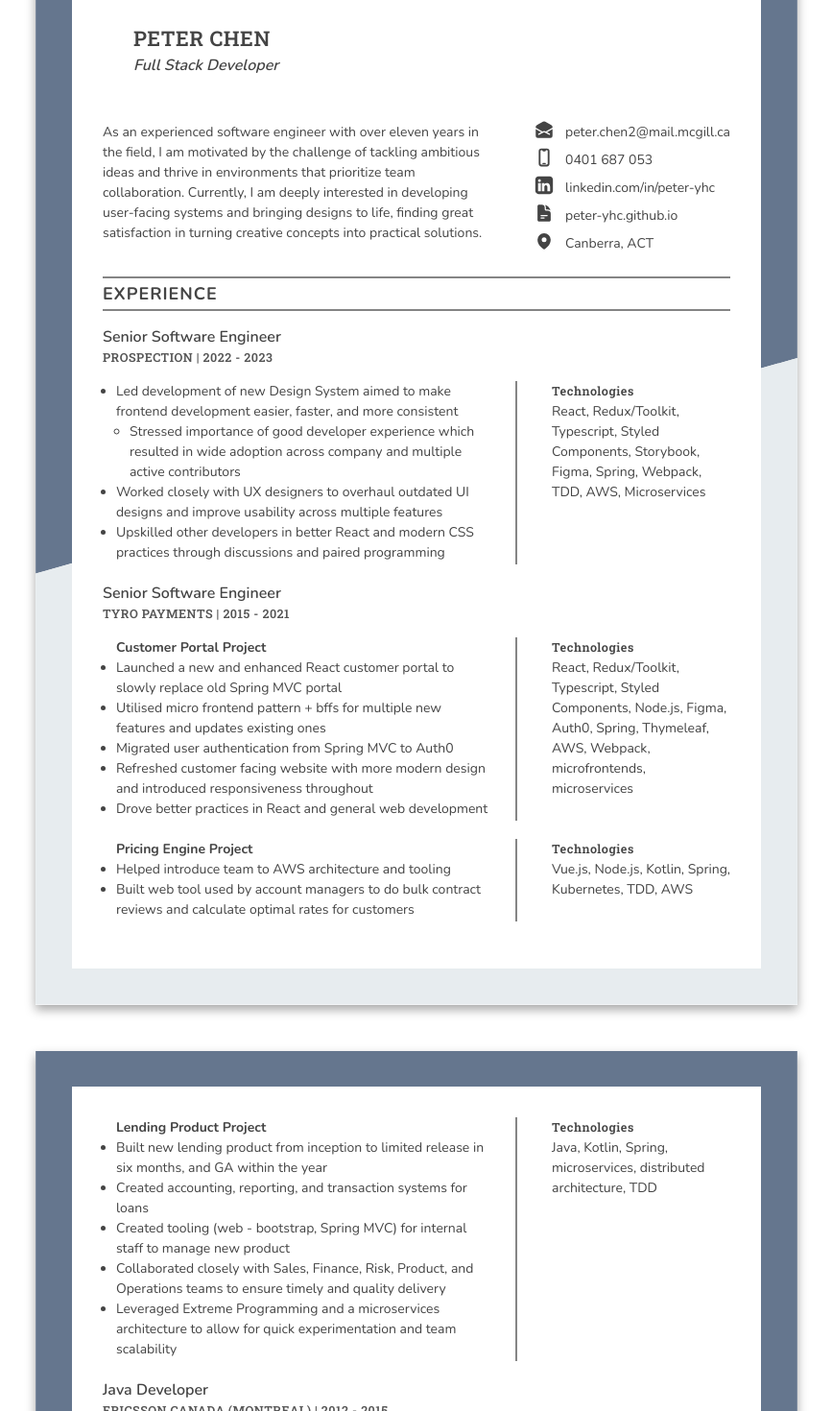
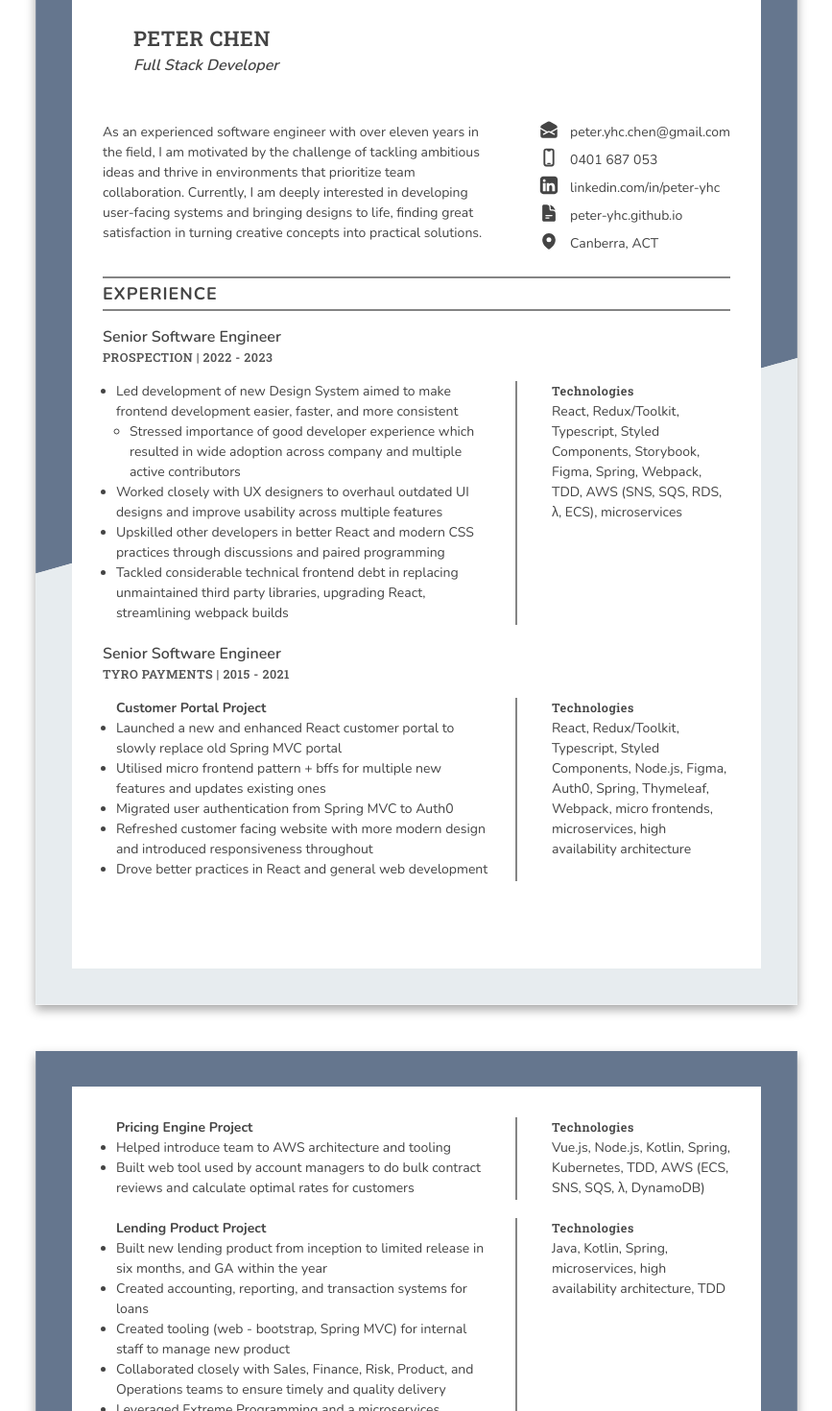
Before and after one commit to peter-yhc/peter-yhc.github.io, a React (Vite) app: page / in a window 1280 px wide. Shown: the part 140-1610 px from the top of the page at 96% size, without its empty margins (206-1073 px from the left). Built offline with nearby package versions, Linux system fonts and the light colour scheme.

Commit message:
minor updates

```diff
--- a/src/sections/bio/components/Contact.tsx
+++ b/src/sections/bio/components/Contact.tsx
@@ -21,7 +21,7 @@ export default function Contact() {
   return (
     <ContactContainer>
       <EnvelopeOpenIcon width={20} />
-      <span>peter.chen2@mail.mcgill.ca</span>
+      <span>peter.yhc.chen@gmail.com</span>
       <DevicePhoneMobileIcon width={20} />
       <span>0401 687 053</span>
       <svg xmlns='http://www.w3.org/2000/svg' fill='none' viewBox='0 0 24 24' height='20' width='20'>
@@ -42,41 +42,3 @@ export default function Contact() {
   )
     ;
 }
-
-
-// <Table>
-//   <tbody>
-//   <Tr>
-//     <Td><EnvelopeOpenIcon /></Td>
-//     <Td>peter.chen2@mail.mcgill.ca</Td>
-//   </Tr>
-//   <Tr>
-//     <Td><DevicePhoneMobileIcon /> </Td>
-//     <Td>0401 687 053</Td>
-//   </Tr>
-//   <Tr>
-//     <Td>
-//       <svg xmlns='http://www.w3.org/2000/svg' fill='none' viewBox='0 0 24 24' height='24' width='24'>
-//         <path fill='#444444' fill-rule='evenodd'
-//               d='M5 1C2.79086 1 1 2.79086 1 5V19C1 21.2091 2.79086 23 5 23H19C21.2091 23 23 21.2091 23 19V5C23 2.79086 21.2091 1 19 1H5ZM6.20455 7.90909C7.14594 7.90909 7.90909 7.14594 7.90909 6.20455C7.90909 5.26315 7.14594 4.5 6.20455 4.5C5.26315 4.5 4.5 5.26315 4.5 6.20455C4.5 7.14594 5.26315 7.90909 6.20455 7.90909ZM7.90909 19.5V9.27273H4.5V19.5H7.90909ZM12.3409 9.27273H9.27273V19.5H12.3409V13.3304C12.7362 12.6876 13.418 12 14.3864 12C15.75 12 16.0909 13.3636 16.0909 14.0455V19.5H19.5V14.0455C19.5 12.2184 18.7025 9.27273 15.75 9.27273C13.8721 9.27273 12.8294 9.95784 12.3409 10.5996V9.27273Z'
-//               clip-rule='evenodd'></path>
-//       </svg>
-//     </Td>
-//     <Td>
-//       <InvisibleLink href='https://linkedin.com/in/peter-yhc' target='_blank'>
-//         linkedin.com/in/peter-yhc
-//       </InvisibleLink></Td>
-//   </Tr>
-//   <Tr>
-//     <Td><DocumentTextIcon /></Td>
-//     <Td>
-//       <InvisibleLink href='https://peter-yhc.github.io/' target='_blank'>
-//         peter-yhc.github.io
-//       </InvisibleLink></Td>
-//   </Tr>
-//   <Tr>
-//     <Td><MapPinIcon /></Td>
-//     <Td>Canberra, ACT</Td>
-//   </Tr>
-//   </tbody>
-// </Table>
--- a/src/sections/experience/Experience1.tsx
+++ b/src/sections/experience/Experience1.tsx
@@ -27,9 +27,14 @@ export default function Experience1() {
           <li>Upskilled other developers in better React and modern CSS practices through discussions and paired
             programming
           </li>
+          <li>
+            Tackled considerable technical frontend debt in replacing unmaintained third party libraries, upgrading
+            React, streamlining webpack builds
+          </li>
         </ul>
         <Skills>
-          React, Redux/Toolkit, Typescript, Styled Components, Storybook, Figma, Spring, Webpack, TDD, AWS, Microservices
+          React, Redux/Toolkit, Typescript, Styled Components, Storybook, Figma, Spring, Webpack, TDD, AWS (SNS, SQS,
+          RDS, λ, ECS), microservices
         </Skills>
       </JobContent>
       <H3>Senior Software Engineer</H3>
@@ -46,20 +51,8 @@ export default function Experience1() {
           <li>Drove better practices in React and general web development</li>
         </ul>
         <Skills>
-          React, Redux/Toolkit, Typescript, Styled Components, Node.js, Figma, Auth0, Spring, Thymeleaf, AWS,
-          Webpack, microfrontends, microservices
-        </Skills>
-      </JobContent>
-      <JobContent>
-        <ul>
-          <strong>Pricing Engine Project</strong>
-          <li>Helped introduce team to AWS architecture and tooling</li>
-          <li>Built web tool used by account managers to do bulk contract reviews and calculate optimal rates
-            for customers
-          </li>
-        </ul>
-        <Skills>
-          Vue.js, Node.js, Kotlin, Spring, Kubernetes, TDD, AWS
+          React, Redux/Toolkit, Typescript, Styled Components, Node.js, Figma, Auth0, Spring, Thymeleaf,
+          Webpack, micro frontends, microservices, high availability architecture
         </Skills>
       </JobContent>
     </section>
--- a/src/sections/experience/Experience2.tsx
+++ b/src/sections/experience/Experience2.tsx
@@ -6,6 +6,18 @@ export default function Experience1() {
 
   return (
     <section>
+      <JobContent>
+        <ul>
+          <strong>Pricing Engine Project</strong>
+          <li>Helped introduce team to AWS architecture and tooling</li>
+          <li>Built web tool used by account managers to do bulk contract reviews and calculate optimal rates
+            for customers
+          </li>
+        </ul>
+        <Skills>
+          Vue.js, Node.js, Kotlin, Spring, Kubernetes, TDD, AWS (ECS, SNS, SQS, λ, DynamoDB)
+        </Skills>
+      </JobContent>
       <JobContent>
         <ul>
           <strong>Lending Product Project</strong>
@@ -21,7 +33,7 @@ export default function Experience1() {
             experimentation and team scalability
           </li>
         </ul>
-        <Skills>Java, Kotlin, Spring, microservices, distributed architecture, TDD</Skills>
+        <Skills>Java, Kotlin, Spring, microservices, high availability architecture, TDD</Skills>
       </JobContent>
 
       <H3>Java Developer</H3>
```
